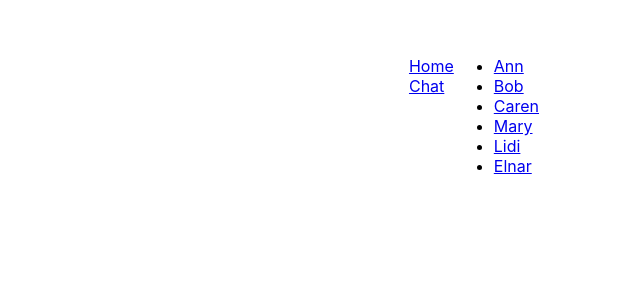
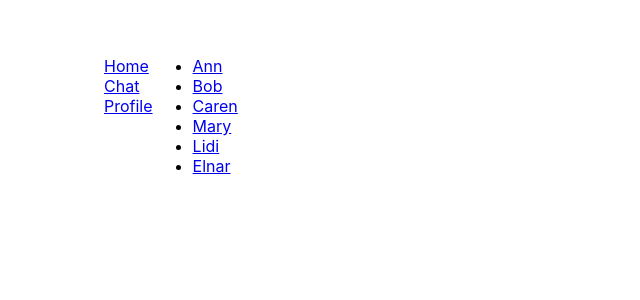
Before and after one commit to Elnar22/messenger, a React (Create React App) app: page /chat in a window 1280 px wide. Shown: the top 300 px of the page, without its empty margins (176-816 px from the left). Built offline with nearby package versions, Linux system fonts and the light colour scheme.

Commit message:
styled components

```diff
--- a/src/App.css
+++ b/src/App.css
@@ -1,19 +1,22 @@
 .App {
   text-align: center;
+  margin: 0 auto;
+
 }
 
 .main {
   padding-top: 40px;
-  max-width: 1600px;
+  margin: auto;
   display: flex;
+  max-width: 800px;
   justify-content: center;
 }
 .menu {
   list-style-type: none;
 }
-.chats {
+.content_container {
+  width: 1600px;
   display: flex;
-  justify-content: space-between;
 }
 .messenger-block {
   margin: 0 auto;
--- a/src/App.js
+++ b/src/App.js
@@ -2,6 +2,7 @@ import "./App.css";
 import { BrowserRouter, Link, Route, Routes } from "react-router-dom";
 import { Chat } from "./screens/Chat/Chat";
 import { ChatList } from "./components/ChatList/ChatList";
+import { Profile } from "./components/Profile/Profile";
 
 const Home = () => <h4>Home page</h4>;
 
@@ -9,7 +10,7 @@ function App() {
   return (
     <BrowserRouter>
       <section className="main">
-        <div>
+        <div className="content_container">
           <ul className="menu">
             <li>
               <Link to="/">Home</Link>
@@ -17,14 +18,17 @@ function App() {
             <li>
               <Link to="/chat">Chat</Link>
             </li>
+            <li>
+              <Link to="/profile">Profile</Link>
+            </li>
           </ul>
-        </div>
-        <div className="chats">
+
           <Routes>
             <Route path="/" element={<Home />} />
             <Route path="/chat" element={<ChatList />}>
               <Route path=":id" element={<Chat />} />
             </Route>
+            <Route path="/profile" element={<Profile />} />
           </Routes>
         </div>
       </section>
--- a/src/components/ChatList/chatList.styles.css
+++ b/src/components/ChatList/chatList.styles.css
@@ -1,4 +1,3 @@
 .chat_list{
     max-width: 150px;
-    margin-right: 20px;
 }
--- a/src/screens/Chat/Chat.js
+++ b/src/screens/Chat/Chat.js
@@ -3,15 +3,6 @@ import { AUTHORS } from "../../utils/consts";
 import { MessageList } from "../../components/MessageList/messageList";
 import { Form } from "../../components/Form/Form";
 import { Navigate, useParams } from "react-router-dom";
-
-const userNames = [
-  { author: "Ann", id: 1 },
-  { author: "Bob", id: 2 },
-  { author: "Caren", id: 3 },
-  { author: "Mary", id: 4 },
-  { author: "Lidi", id: 5 },
-  { author: "Elnar", id: 6 },
-];
 
 const initMessages = {
   1: [],
```
